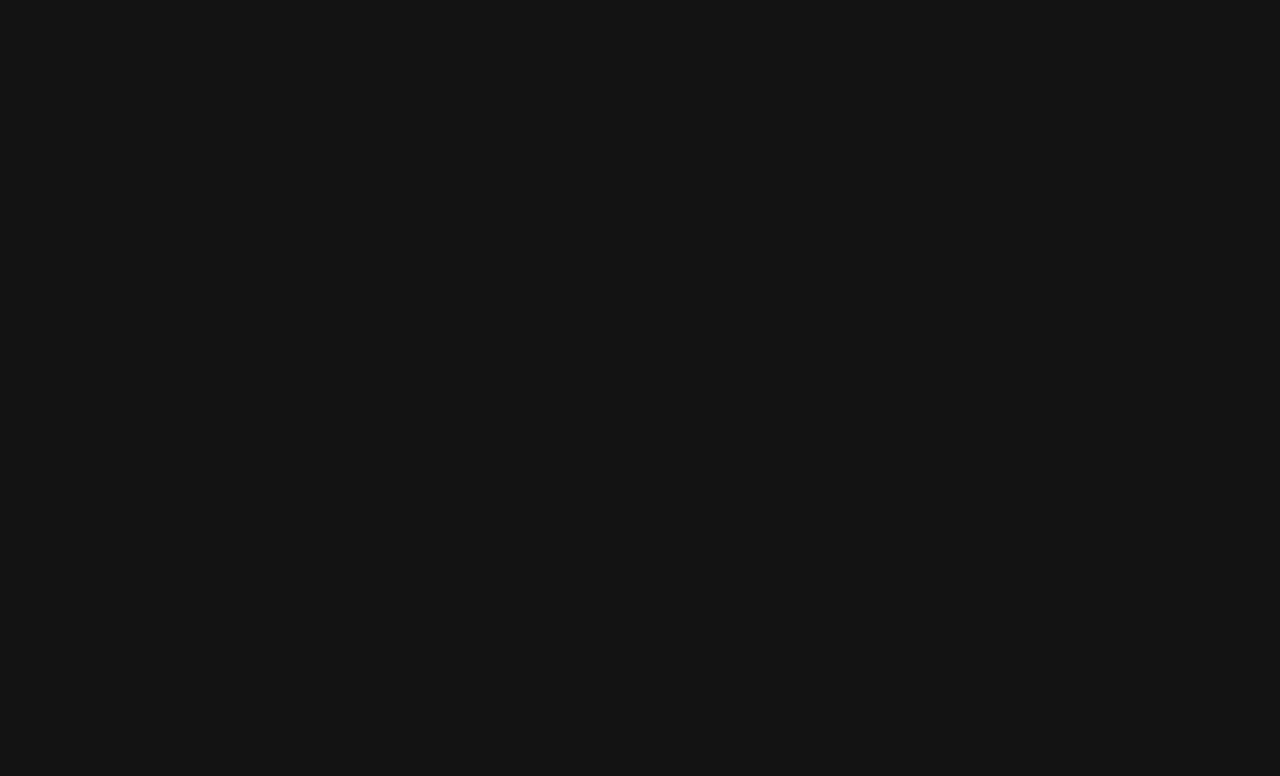
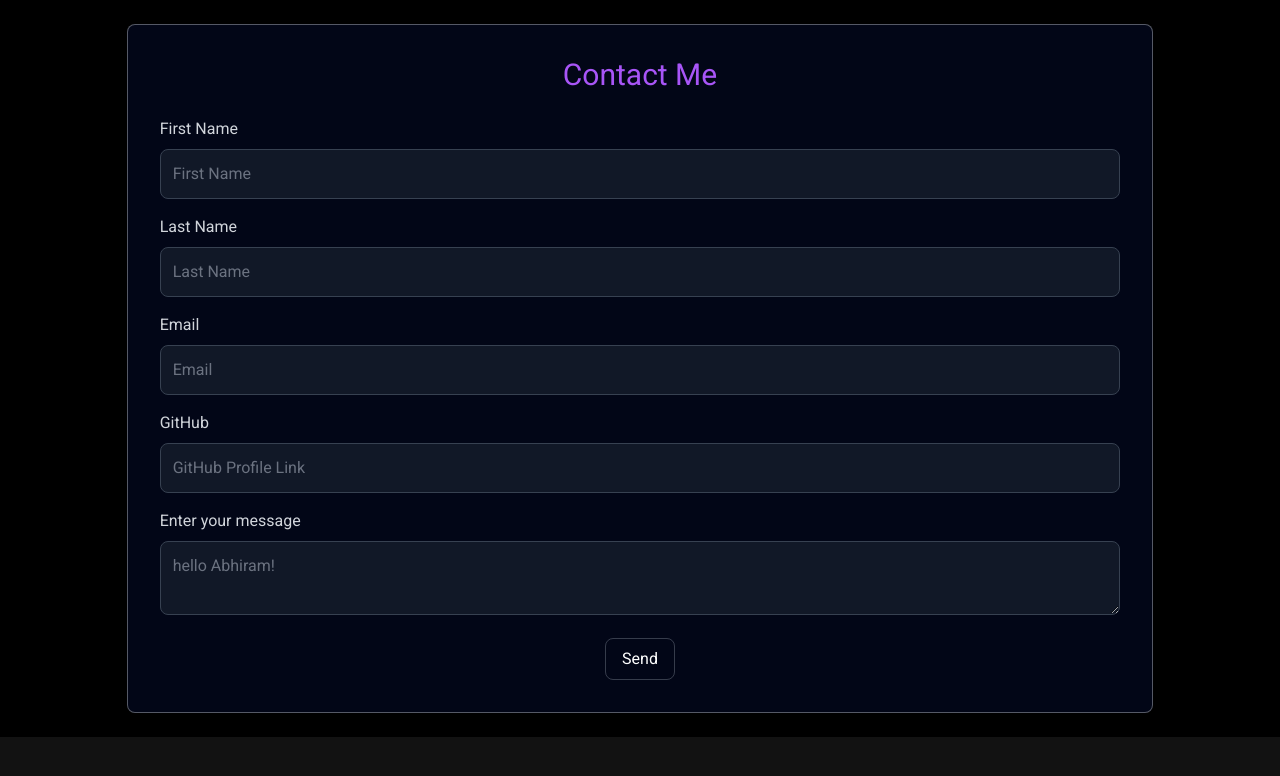
Before and after one commit to AbhiramAnanthu/portfolio, a React (Vite) app: page /contact in a window 1280 px wide. Before the commit this address had no page. Shown: the top 776 px of the page. Built offline with nearby package versions, Linux system fonts and the light colour scheme.

Commit message:
producttion ready

```diff
--- a/src/App.jsx
+++ b/src/App.jsx
@@ -3,6 +3,7 @@ import { BrowserRouter as Router, Routes, Route } from "react-router-dom";
 import ProjectDisplay from "./components/project-section/projectsDisplay";
 import ProfileMain from "./components/profile/profileHome";
 import CollabForm from "./components/forms/collabForm";
+import ContactForm from "./components/forms/contactForm";
 import "./App.css";
 function App() {
   return (
@@ -12,7 +13,8 @@ function App() {
           <Route path="/" element={<Home />}></Route>
           <Route path="/projects" element={<ProjectDisplay />} />
           <Route path="/profile" element={<ProfileMain />} />
-          <Route path="/contact-form" element={<CollabForm />} />
+          <Route path="/collab-form" element={<CollabForm />} />
+          <Route path="/contact" element={<ContactForm />} />
         </Routes>
       </Router>
     </>
--- /dev/null
+++ b/src/components/forms/contactForm.jsx
@@ -0,0 +1,80 @@
+import React from "react";
+
+function ContactForm() {
+  return (
+    <div className="text-white w-full bg-black p-6 font-roboto flex flex-col items-center justify-center overflow-x-hidden">
+      <form
+        action="/"
+        className="bg-slate-950 p-8 rounded-lg shadow-lg w-full md:w-5/6 lg:w-5/6 border border-gray-300/40"
+      >
+        <h2 className="text-3xl text-purple-500 mb-6 text-center">
+          Contact Me
+        </h2>
+        <div className="mb-4">
+          <label htmlFor="first-name" className="block text-gray-300 mb-2">
+            First Name
+          </label>
+          <input
+            type="text"
+            id="first-name"
+            placeholder="First Name"
+            className="w-full p-3 rounded-lg bg-gray-900 border border-gray-700 placeholder-gray-500 text-white"
+          />
+        </div>
+        <div className="mb-4">
+          <label htmlFor="last-name" className="block text-gray-300 mb-2">
+            Last Name
+          </label>
+          <input
+            type="text"
+            id="last-name"
+            placeholder="Last Name"
+            className="w-full p-3 rounded-lg bg-gray-900 border border-gray-700 placeholder-gray-500 text-white"
+          />
+        </div>
+        <div className="mb-4">
+          <label htmlFor="email" className="block text-gray-300 mb-2">
+            Email
+          </label>
+          <input
+            type="email"
+            id="email"
+            placeholder="Email"
+            className="w-full p-3 rounded-lg bg-gray-900 border border-gray-700 placeholder-gray-500 text-white"
+          />
+        </div>
+        <div className="mb-4">
+          <label htmlFor="github" className="block text-gray-300 mb-2">
+            GitHub
+          </label>
+          <input
+            type="url"
+            id="github"
+            placeholder="GitHub Profile Link"
+            className="w-full p-3 rounded-lg bg-gray-900 border border-gray-700 placeholder-gray-500 text-white"
+          />
+        </div>
+        <div className="mb-4">
+          <label htmlFor="message" className="block text-gray-300 mb-2">
+            Enter your message
+          </label>
+          <textarea
+            type="text"
+            placeholder="hello Abhiram!"
+            className="w-full p-3 rounded-lg bg-gray-900 border border-gray-700 placeholder-gray-500 text-white"
+          />
+        </div>
+        <div className="flex justify-center">
+          <button
+            type="submit"
+            className="border border-gray-500/50 text-white py-2 px-4 rounded-lg"
+          >
+            Send
+          </button>
+        </div>
+      </form>
+    </div>
+  );
+}
+
+export default ContactForm;
--- a/src/components/home/navbar.jsx
+++ b/src/components/home/navbar.jsx
@@ -15,6 +15,7 @@ function ToggleSelector(props) {
   const [isHovered, setIsHovered] = useState(false);
 
   return (
+
     <div className="relative">
       <a
         href={`/${props.name}`}
--- a/src/components/home/project.jsx
+++ b/src/components/home/project.jsx
@@ -15,7 +15,7 @@ function ProjectSectionConsult() {
           creative solutions to life and drive impactful results.
         </p>
         <p className="text-lg md:text-xl mb-4">Please follow the link</p>
-        <a href="/contact-form">
+        <a href="/collab-form">
           <button className="flex items-center justify-center mx-auto border border-purple-500 rounded-lg px-4 py-2 text-white transition-all duration-300 ease-in-out hover:text-opacity-50 hover:shadow-lg mt-4">
             <span>Collab</span>
             <svg
--- a/src/components/profile/profileHome.jsx
+++ b/src/components/profile/profileHome.jsx
@@ -16,41 +16,45 @@ export default function ProfileMain() {
       </nav>
       <section className="p-3">
         <h1 className="text-4xl text-purple-500 mb-8">Education</h1>
-        <div className="mb-8 p-4 bg-gray-800 rounded-lg">
+        <div className="mb-8 p-4 bg-slate-950 rounded-lg">
           <h1 className="text-2xl text-purple-400 mb-4">High School</h1>
           <p className="mb-2">
-            I did my secondary education at Amrita Vidyalayam, Trivandrum,
-            Kerala, India.
-          </p>
-          <p>
-            I was in the Science Stream with Computer Science and passed with a
-            92% score in my final boards.
+            I completed my secondary education at Amrita Vidyalayam in
+            Trivandrum, Kerala, India. My focus was on the Science stream with
+            Computer Science as a major subject. I achieved an impressive score
+            of 92% in my final board exams, showcasing my dedication and
+            academic excellence.
           </p>
         </div>
-        <div className="p-4 bg-gray-800 rounded-lg">
+        <div className="p-4 bg-slate-950 rounded-lg">
           <h1 className="text-2xl text-purple-400 mb-4">Undergraduation</h1>
           <p className="mb-2">
-            I am currently pursuing my BTech in Computer Science and Engineering
-            at Sree Chithra Thirunal College Of Engineering, Thiruvananthapuram,
-            Kerala, India.
+            Currently, I am pursuing a Bachelor of Technology (BTech) in
+            Computer Science and Engineering at Sree Chithra Thirunal College Of
+            Engineering, located in Thiruvananthapuram, Kerala, India. I am in
+            my second year of the program, diving deep into the realms of
+            technology and software development.
           </p>
-          <p>I am currently in my second year of the program.</p>
         </div>
       </section>
       <section className="p-3">
         <h1 className="text-4xl text-purple-500 mb-8">Skills</h1>
-        <div className="mb-8 p-4 bg-gray-800 rounded-lg">
+        <div className="mb-8 p-4 bg-slate-950 rounded-lg">
           <p className="mb-2">
-            I am passionate about web development and leveraging generative AI
-            to create innovative solutions. My interests lie in combining the
-            power of AI with seamless web interfaces to create tools and
-            platforms that can automate tasks, enhance user experiences, and
-            provide intelligent services. I enjoy experimenting with different
-            technologies and frameworks to push the boundaries of what's
+            I am a passionate web developer with a keen interest in leveraging
+            generative AI to create innovative solutions. My goal is to merge
+            the power of AI with seamless web interfaces to develop tools and
+            platforms that automate tasks, enhance user experiences, and provide
+            intelligent services. I thrive on experimenting with various
+            technologies and frameworks, always pushing the boundaries of what’s
             possible in the digital realm.
           </p>
         </div>
-        <div className="flex flex-wrap justify-center items-center gap-4">
+        <div className="grid row-2">
+          <h1 className="pb-4 text-purple-500 text-4xl mb-8">
+            Tech Stacks I am working
+          </h1>
+          <div className="flex flex-wrap justify-start items-center gap-4 bg-slate-950">
             {[
               {
                 name: "Python",
@@ -107,10 +111,14 @@ export default function ProfileMain() {
               },
               {
                 name: "MongoDB",
-              image: "https://cdn.worldvectorlogo.com/logos/mongodb-icon-2.svg",
+                image:
+                  "https://cdn.worldvectorlogo.com/logos/mongodb-icon-2.svg",
               },
             ].map((tech) => (
-            <div key={tech.name} className="flex flex-col items-center">
+              <div
+                key={tech.name}
+                className="flex flex-col items-center p-3 cursor-pointer transition-all duration-200 hover:scale-150"
+              >
                 <img
                   src={tech.image}
                   alt={`${tech.name} Logo`}
@@ -120,6 +128,7 @@ export default function ProfileMain() {
               </div>
             ))}
           </div>
+        </div>
       </section>
     </div>
   );
```
Lines whose indentation alone changed are shown as unchanged.
